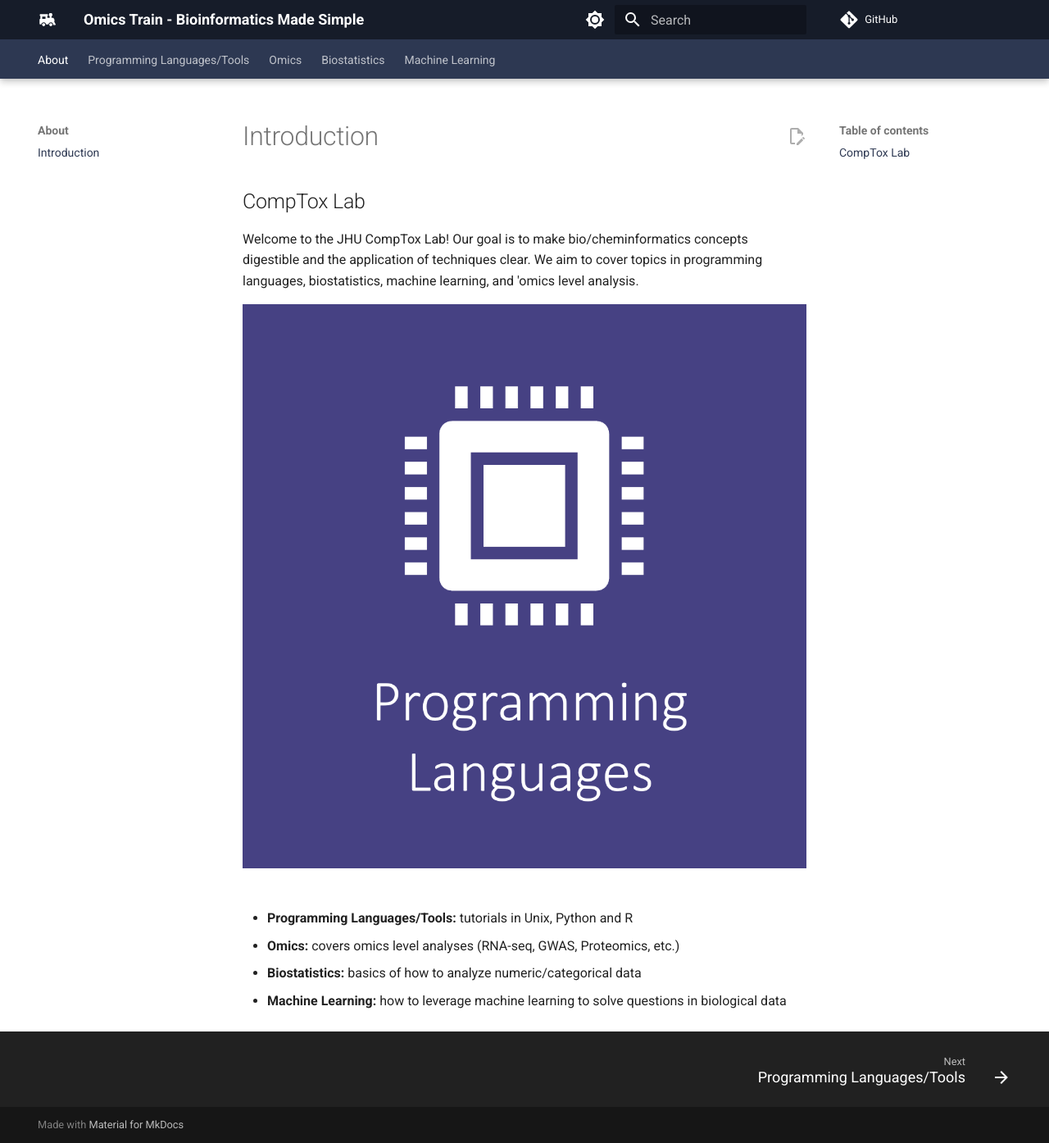
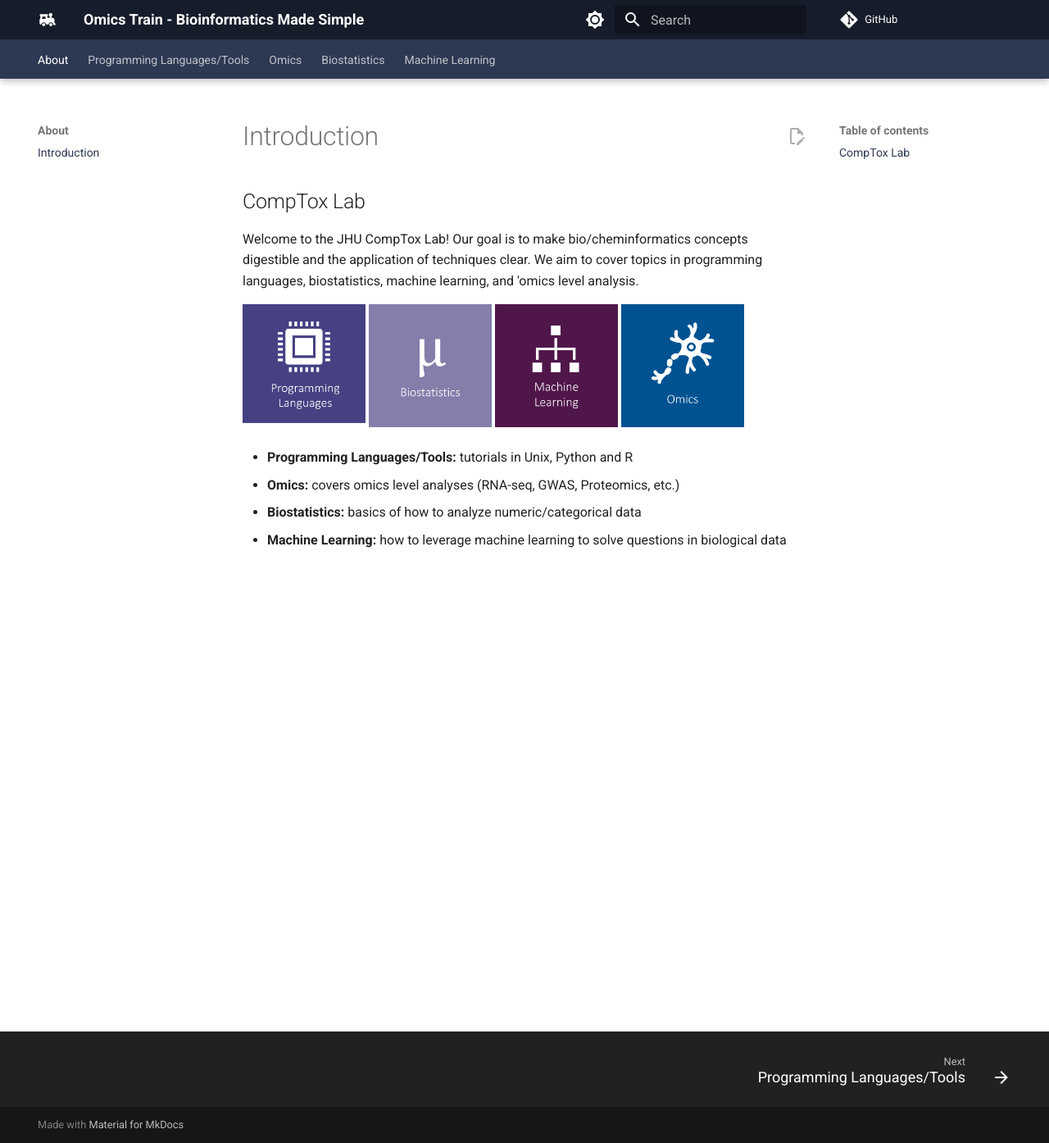
Before and after one commit to comp-tox-jhu/CompToxLab, an MkDocs documentation site: the page built from docs/index.md, in a window 1280 px wide and 1394 px high. Shown: the whole window at 82% size. Built offline with MkDocs 1.6.1 and Material for MkDocs 9.7.7, drawn with Linux system fonts in a browser that asks for light colours; comment, search, counter and statistics services are not loaded.

Commit message:
Update index.md

```diff
--- a/docs/index.md
+++ b/docs/index.md
@@ -1,7 +1,10 @@
 ## CompTox Lab
 Welcome to the JHU CompTox Lab! Our goal is to make bio/cheminformatics concepts digestible and the application of techniques clear. We aim to cover topics in programming languages, biostatistics, machine learning, and 'omics level analysis.
 
-[![](img/pl_img.png)](programming_languages_tools/programming_languages_tools.md)
+[![](img/pl_img.png){: style="height:150px;width:150px"}](programming_languages_tools/programming_languages_tools.md)
+[![](img/bs_img.png){: style="height:150px;width:150px"}](biostatistics/biostatistics.md)
+[![](img/ml_img.png){: style="height:150px;width:150px"}](machine_learning/machine_learning.md)
+[![](img/om_img.png){: style="height:150px;width:150px"}](omics/omics.md)
 
 - **Programming Languages/Tools:** tutorials in Unix, Python and R
 - **Omics:** covers omics level analyses (RNA-seq, GWAS, Proteomics, etc.)
```
